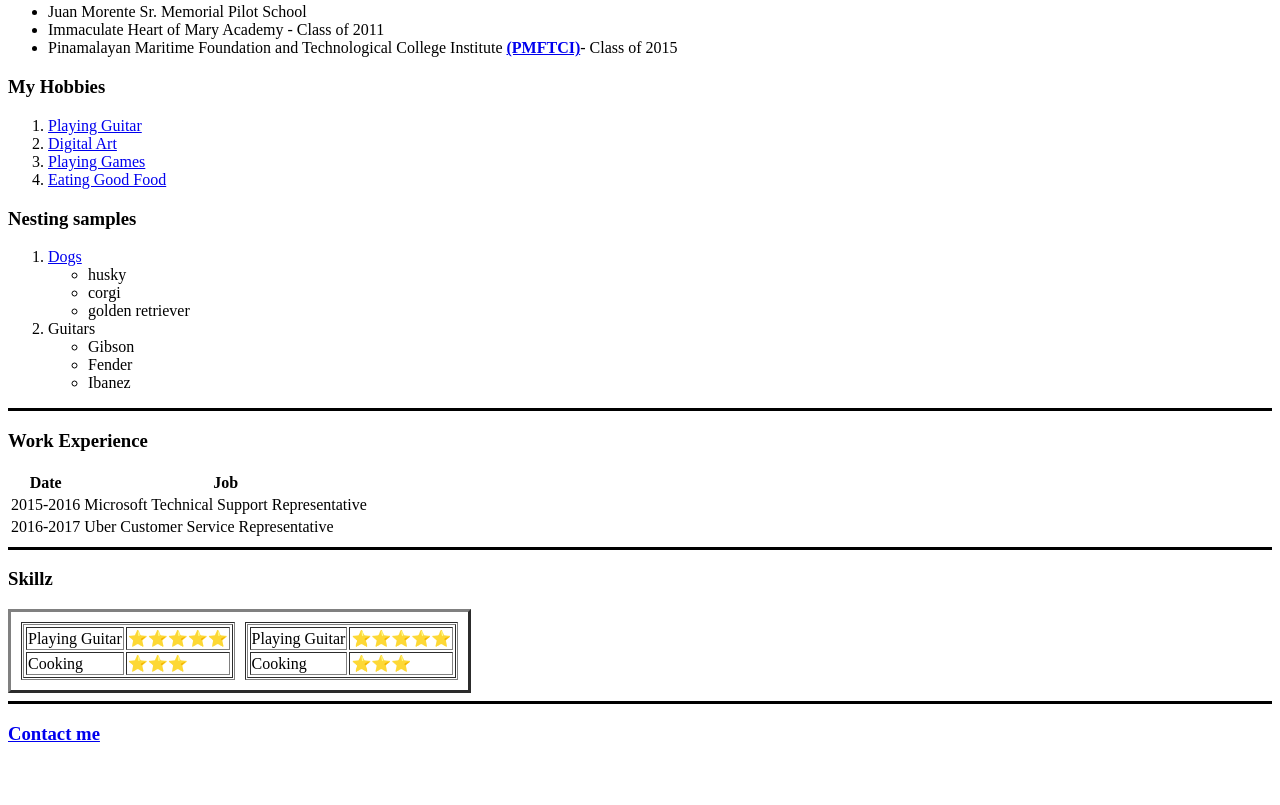
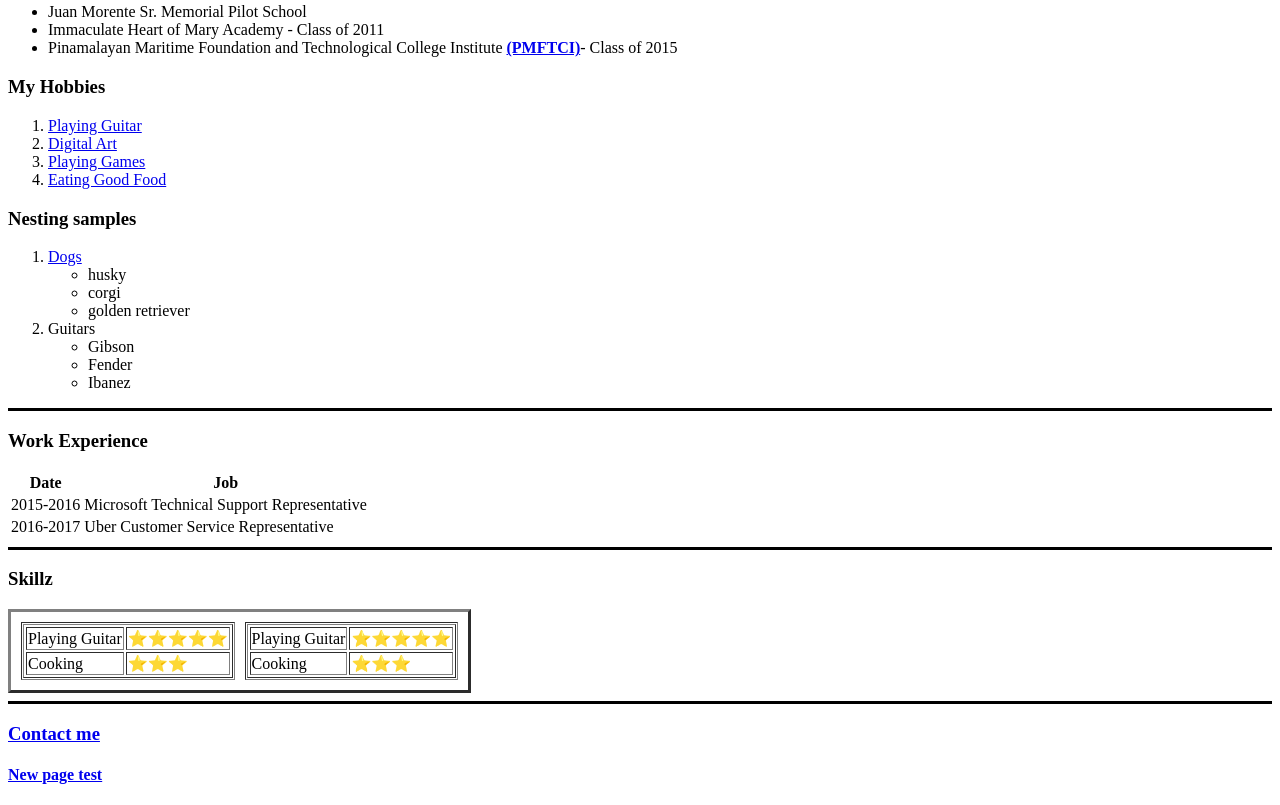
Before and after one commit to DarwinMaas/cv, a plain HTML site: page index.html in a window 1280 px wide. Shown: the part 321-1126 px from the top of the page. Before the commit the page ends 1085 px from the top, so only its background shows below. Drawn offline with Linux system fonts and the light colour scheme.

Commit message:
update code in index to show new page

```diff
--- a/index.html
+++ b/index.html
@@ -101,6 +101,7 @@
   </table>
   <hr size="3" noshade color="black">
   <h3><strong><a target="_blank" href="contactme.html">Contact me</a></strong></h3>
+  <h4><a href="new.html">New page test</a></h4>
 </body>
 
 </html>
```
